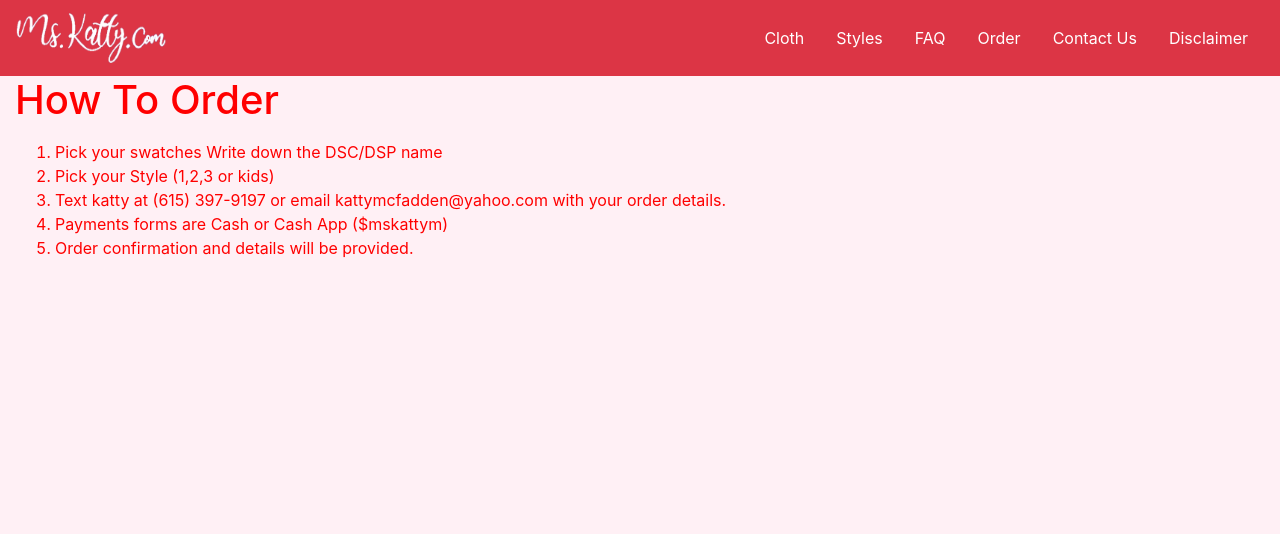
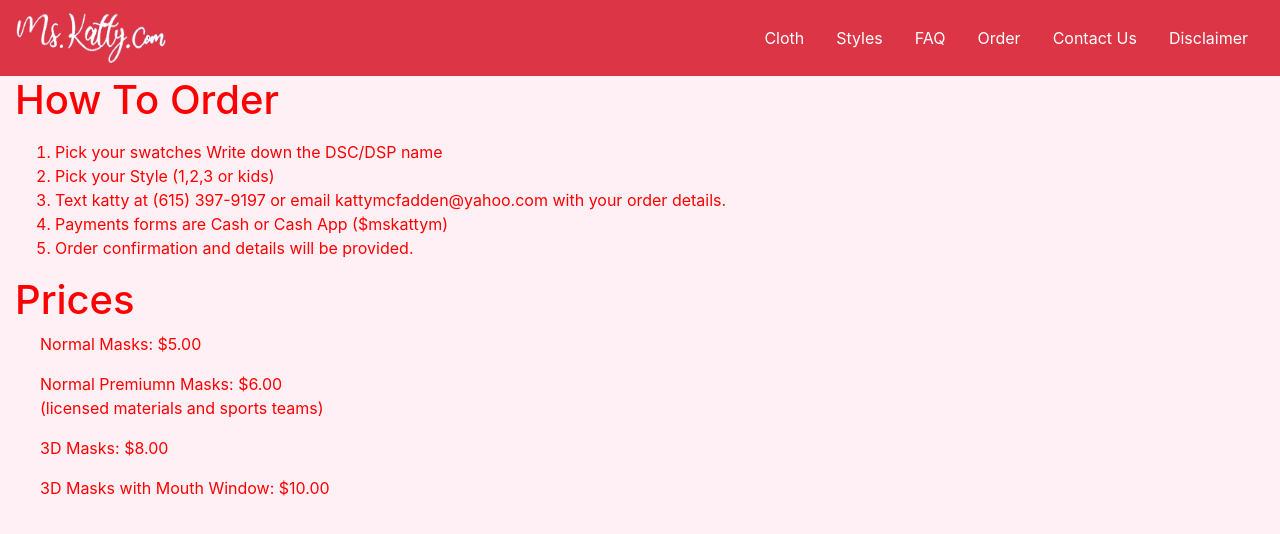
Before and after one commit to Scott-McFadden/mskatty, a React (Create React App) app: page / in a window 1280 px wide. Both pictures are taken after a click on the button "Order". Shown: the top 534 px of the page. Built offline with nearby package versions, Linux system fonts and the light colour scheme.

Commit message:
added prices, removed on swatch (34)

```diff
--- a/public/data/swatches.json
+++ b/public/data/swatches.json
@@ -155,12 +155,7 @@
       "desc": "flowers on blue green",
       "cat": ["flowers", "design"]
     },
-    {
-      "name": "DSC_0034",
-      "addDate": "5/23/2020",
-      "desc": "Cat in the hat on blue 1",
-      "cat": ["suess", "catinthehat", "blue", "kids"]
-    },
+
     {
       "name": "DSC_0038",
       "addDate": "5/23/2020",
--- a/src/containers/OrderForm.js
+++ b/src/containers/OrderForm.js
@@ -16,8 +16,13 @@ class OrderForm extends React.Component
                 <li>Order confirmation and details will be provided.</li>
             </ol>
 
-
-
+            <h1>Prices</h1>
+            <div className="indent">
+            <p  >Normal Masks:   $5.00</p>
+            <p>Normal Premiumn Masks: $6.00 <br/>
+            (licensed materials and sports teams)</p>
+            <p>3D Masks: $8.00</p>
+            <p>3D Masks with Mouth Window: $10.00</p></div>
         </div>);
     }
 }
--- a/src/index.css
+++ b/src/index.css
@@ -62,3 +62,7 @@ a.nav-link:hover {
 {
   min-width: 250px;
 }
+
+.indent {
+  margin-left: 25px;
+}
```
